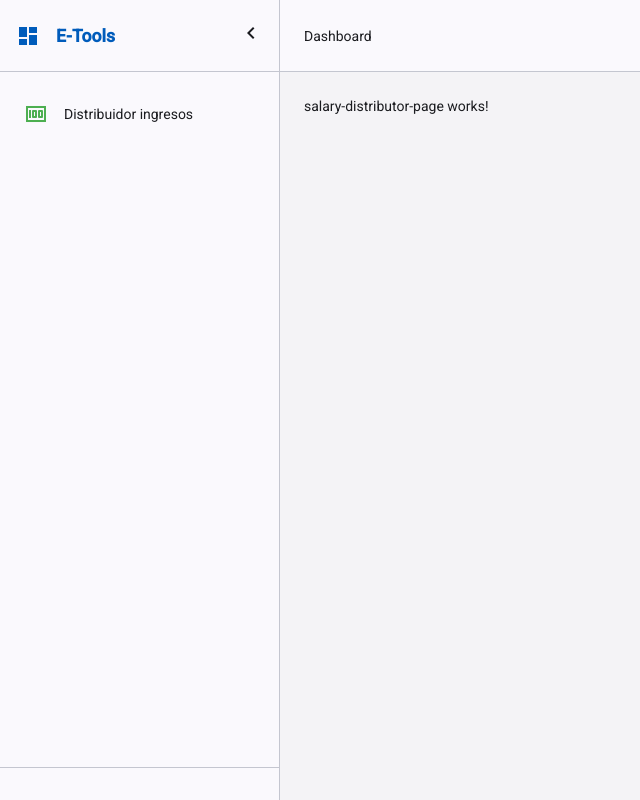
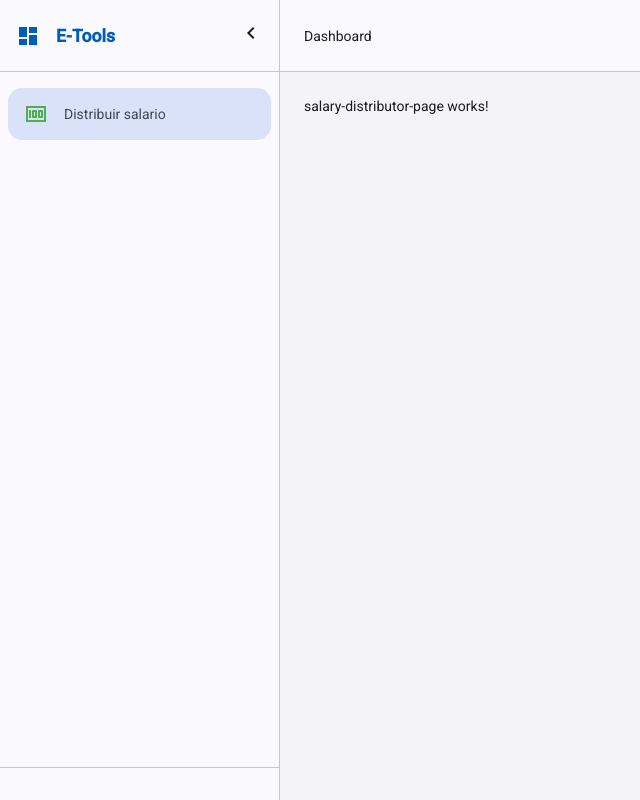
Before and after one commit to edd-dev02/e-tools, an Angular app: page /e-tools/salary-distributor in a window 1280 px wide. Shown: the whole page, without its empty margins (0-640 px from the left). Built offline with nearby package versions, Linux system fonts and the light colour scheme.

Commit message:
Navegacion con Sidemenu: Lógica, maquetado, diseño y funcionalidad de navegacion con las rutas terminada

```diff
--- a/src/app/interfaces/menu-route.interface.ts
+++ b/src/app/interfaces/menu-item.interface.ts
@@ -1,4 +1,4 @@
-export interface MenuRoute {
+export interface MenuItem {
     path: string;
     title: string;
     fullPath: string;
--- a/src/app/shared/components/sidemenu/sidemenu.component.css
+++ b/src/app/shared/components/sidemenu/sidemenu.component.css
@@ -81,6 +81,11 @@
   background: var(--mat-sys-primary-container);
 }
 
+.active {
+  background-color: var(--mat-sys-secondary-container);
+  color: var(--mat-sys-on-secondary-container);
+}
+
 .overlay {
   display: none;
 }
--- a/src/app/shared/components/sidemenu/sidemenu.component.html
+++ b/src/app/shared/components/sidemenu/sidemenu.component.html
@@ -38,6 +38,28 @@
 
   <nav class="sidebar-nav">
 
+    <!-- Rutas dinámicas -->
+    @for(item of menuItems; track item.path) {
+
+    <button
+      class="nav-item"
+      [routerLink]="item.fullPath"
+      routerLinkActive="active"
+    >
+
+      <mat-icon [class]="item!.data!['classIcon']" aria-hidden="false" [aria-label]="item!.data!['ariaLabelIcon']"
+        [fontIcon]="item!.data!['icon']"></mat-icon>
+
+      @if (
+      !sidebarService.collapsed() ||
+      sidebarService.isMobile()
+      ) {
+      <span> {{ item.title }} </span>
+      }
+    </button>
+
+    }
+    <!--
     <button class="nav-item">
       <mat-icon class="money-icon" aria-hidden="false" aria-label="Example home icon" fontIcon="money_bag"></mat-icon>
 
@@ -48,6 +70,7 @@
       <span>Distribuidor ingresos</span>
       }
     </button>
+    -->
 
   </nav>
 
--- a/src/app/shared/components/sidemenu/sidemenu.component.ts
+++ b/src/app/shared/components/sidemenu/sidemenu.component.ts
@@ -1,3 +1,4 @@
+import { CommonModule } from '@angular/common';
 import {
   Component,
   HostListener,
@@ -8,23 +9,37 @@ import {
 
 import { MatIconModule } from '@angular/material/icon';
 import { SidebarService } from '../../services/sidebar.service';
+import { RouterModule } from '@angular/router';
+import { routes } from '@routes/';
 
 @Component({
   selector: 'sidemenu',
-  imports: [MatIconModule],
+  imports: [CommonModule, MatIconModule, RouterModule],
   templateUrl: './sidemenu.component.html',
   styleUrl: './sidemenu.component.css'
 })
 export class SidemenuComponent implements OnInit {
 
-  sidebarService = inject(SidebarService);
+  public sidebarService = inject(SidebarService);
+
+  public menuItems = routes
+    .flatMap(route =>
+      (route.children ?? []).map(child => ({
+        ...child,
+        fullPath: `${route.path}/${child.path}`
+      }))
+    )
+    .filter(route => route.path)
+    .filter(route => !route.path?.includes(':'))
+    .filter(route => !route.path?.includes('*'));
 
   ngOnInit() {
     this.onResize();
+    console.log(this.menuItems);
   }
 
   @HostListener('window:resize')
-  onResize() {
+  public onResize(): void {
     const mobile = window.innerWidth <= 768;
 
     this.sidebarService.isMobile.set(mobile);
```
